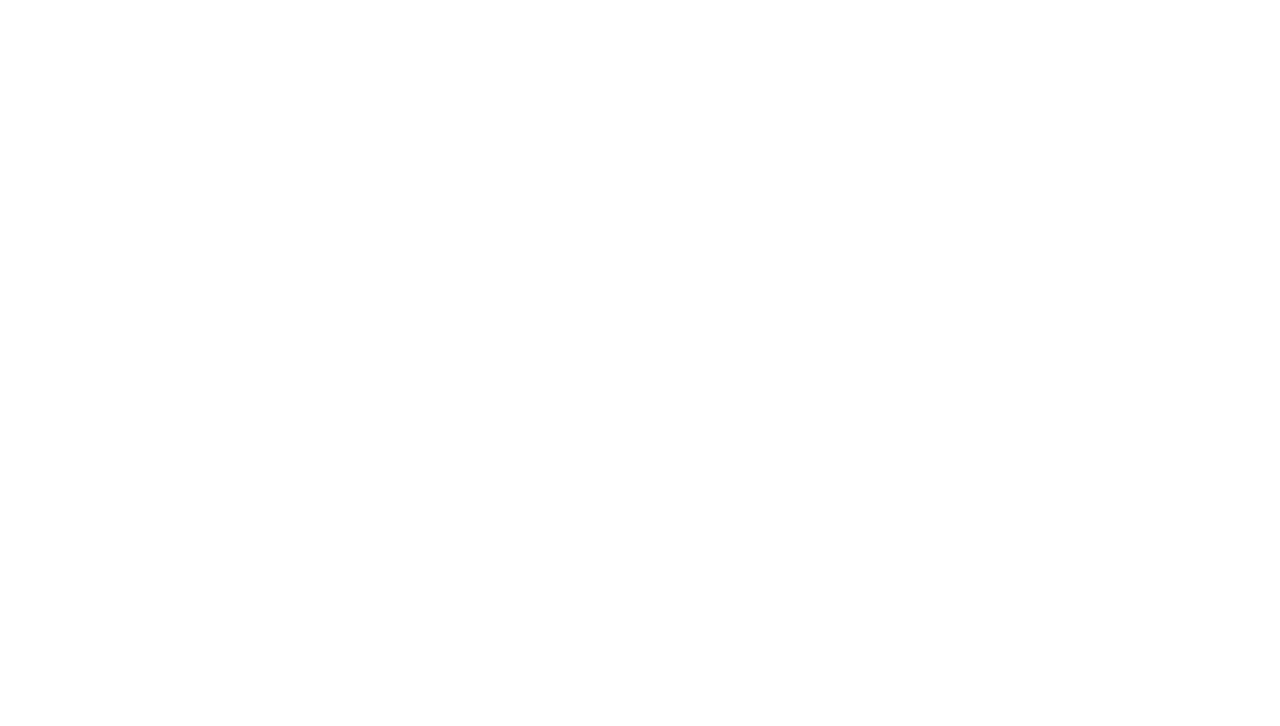
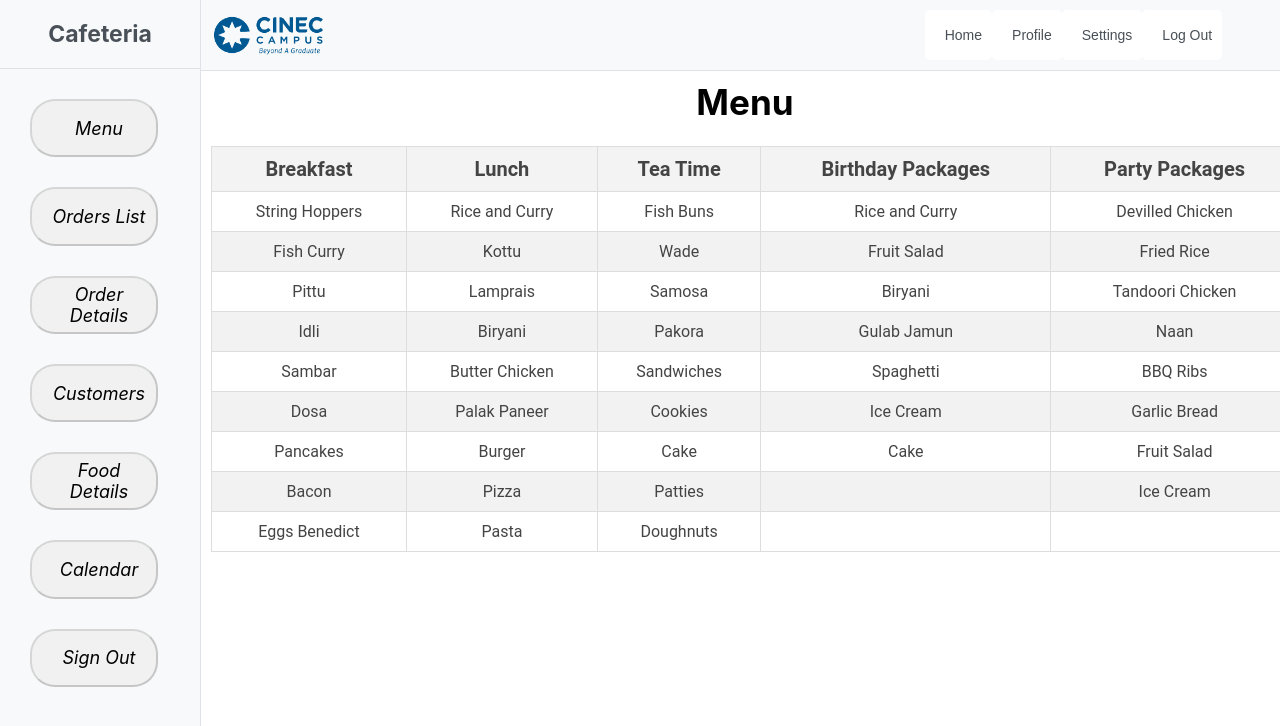
Before and after one commit to mj-pavithra/Cafeteria-POS, a React (Create React App) app in the folder cafeteria-pos/: page /admin-menu in a window 1280 px wide. Before the commit this address had no page. Shown: the top 726 px of the page. Built offline with nearby package versions, Linux system fonts and the light colour scheme.

Commit message:
Admin menu UI is completed

```diff
--- a/cafeteria-pos/src/App.js
+++ b/cafeteria-pos/src/App.js
@@ -4,6 +4,8 @@ import { BrowserRouter, Routes, Route } from "react-router-dom";
 import LogInPage from "./Pages/LogInPage";
 import RegistrationPage from "./Pages/RegistrationPage";
 import AdminDashboard from "./Pages/AdminDashboard";
+import AdminMenu from './Pages/AdminMenu';
+
 
 function App() {
   return (
@@ -13,6 +15,7 @@ function App() {
           <Route path="/home" element={<h1>Home</h1>}/>
           <Route path="/register" element={<RegistrationPage/>}/>
           <Route path="/admin-dashboard" element={<AdminDashboard/>}/>
+          <Route path="/admin-menu" element={<AdminMenu/>}/>
         </Routes>
       </BrowserRouter>
   );
--- /dev/null
+++ b/cafeteria-pos/src/Components/Menu.jsx
@@ -0,0 +1,94 @@
+import React from "react";
+import "../css/Menu.css";
+
+const menuData = {
+  Breakfast: [
+    "String Hoppers",
+    "Fish Curry",
+    "Pittu",
+    "Idli",
+    "Sambar",
+    "Dosa",
+    "Pancakes",
+    "Bacon",
+    "Eggs Benedict",
+  ],
+  Lunch: [
+    "Rice and Curry",
+    "Kottu",
+    "Lamprais",
+    "Biryani",
+    "Butter Chicken",
+    "Palak Paneer",
+    "Burger",
+    "Pizza",
+    "Pasta",
+  ],
+  "Tea Time": [
+    "Fish Buns",
+    "Wade",
+    "Samosa",
+    "Pakora",
+    "Sandwiches",
+    "Cookies",
+    "Cake",
+    "Patties",
+    "Doughnuts",
+  ],
+  "Birthday Packages": [
+    "Rice and Curry",
+    "Fruit Salad",
+    "Biryani",
+    "Gulab Jamun",
+    "Spaghetti",
+    "Ice Cream",
+    "Cake",
+
+  ],
+  "Party Packages": [
+    "Devilled Chicken",
+    "Fried Rice",
+    "Tandoori Chicken",
+    "Naan",
+    "BBQ Ribs",
+    "Garlic Bread",
+    "Fruit Salad",
+    "Ice Cream",
+  ],
+};
+
+function Menu() {
+  const maxItems = Math.max(
+    ...Object.values(menuData).map((items) => items.length)
+  );
+
+  return (
+    <div>
+      <div className="menu-header">
+        <h3 className="menu-header-txt">Menu</h3>
+      </div>
+      <div className="menu-body"></div>
+      <table>
+        <thead>
+          <tr>
+            {Object.keys(menuData).map((meal) => (
+              <th key={meal}>{meal}</th>
+            ))}
+          </tr>
+        </thead>
+        <tbody>
+          {Array.from({ length: maxItems }).map((_, i) => (
+            <tr key={i}>
+              {Object.values(menuData).map((items, j) => (
+                <td key={j}>{items[i]}</td>
+              ))}
+            </tr>
+          ))}
+        </tbody>
+      </table>
+    </div>
+  );
+}
+
+
+export default Menu;
--- a/cafeteria-pos/src/Pages/AdminMenu.jsx
+++ b/cafeteria-pos/src/Pages/AdminMenu.jsx
@@ -0,0 +1,26 @@
+import React from "react";
+import NavBar from "../Components/NavBar";
+import SideBar from "../Components/SideBar";
+import Menu from "../Components/Menu";
+
+function AdminMenu() {
+    const navItems = [
+    { icon: "home", text: "Home" },
+    { icon: "user", text: "Profile" },
+    { icon: "cog", text: "Settings" },
+    { icon: "sign-out-alt", text: "Log Out" },
+  ];
+
+
+    return (
+        <div className="admin-dashboard">
+        <SideBar />
+        <div className="admin-dashboard-body">
+            <NavBar navItems={navItems} />
+            <Menu/>
+        </div>
+        </div>
+    );
+}
+
+export default AdminMenu;
--- /dev/null
+++ b/cafeteria-pos/src/css/Menu.css
@@ -0,0 +1,49 @@
+.menu-header{
+    margin: 0;
+    padding: 0;
+    display: flex;
+    justify-content:center;
+    font-size: 30px;
+    height: 75px;
+}
+.menu-header-txt {
+    display: flex;
+    justify-content: space-around;
+    margin: 10px;
+}
+
+.menu-body{
+    display: flex;
+    justify-content: space-around;
+    margin: 0 10px;
+    padding: 0 10px;
+    width: (100%-5vw);
+}
+
+table {
+    margin: 0 10px ;
+    min-width: 70vw;
+  width: 100%;
+  border-collapse: collapse;
+  font-family: 'Roboto', sans-serif;
+  color: #444;
+}
+th{
+    font-size: 20px;
+    font-weight: bold;
+}
+th, td {
+  border: 1px solid #ddd;
+  padding: 10px;
+  justify-content: center;
+    text-align: center;
+}
+
+th {
+  background-color: #f3f3f3;
+  font-weight: bold;
+}
+
+tr:nth-child(even) {
+  background-color: #f2f2f2;
+}
--- a/cafeteria-pos/src/css/SideBar.css
+++ b/cafeteria-pos/src/css/SideBar.css
@@ -29,7 +29,6 @@
 .side-bar-body-btns {
     display: flex;
     flex-direction: column;
-    gap: 10px;
 }
 
 .side-bar-body-btn {
```
